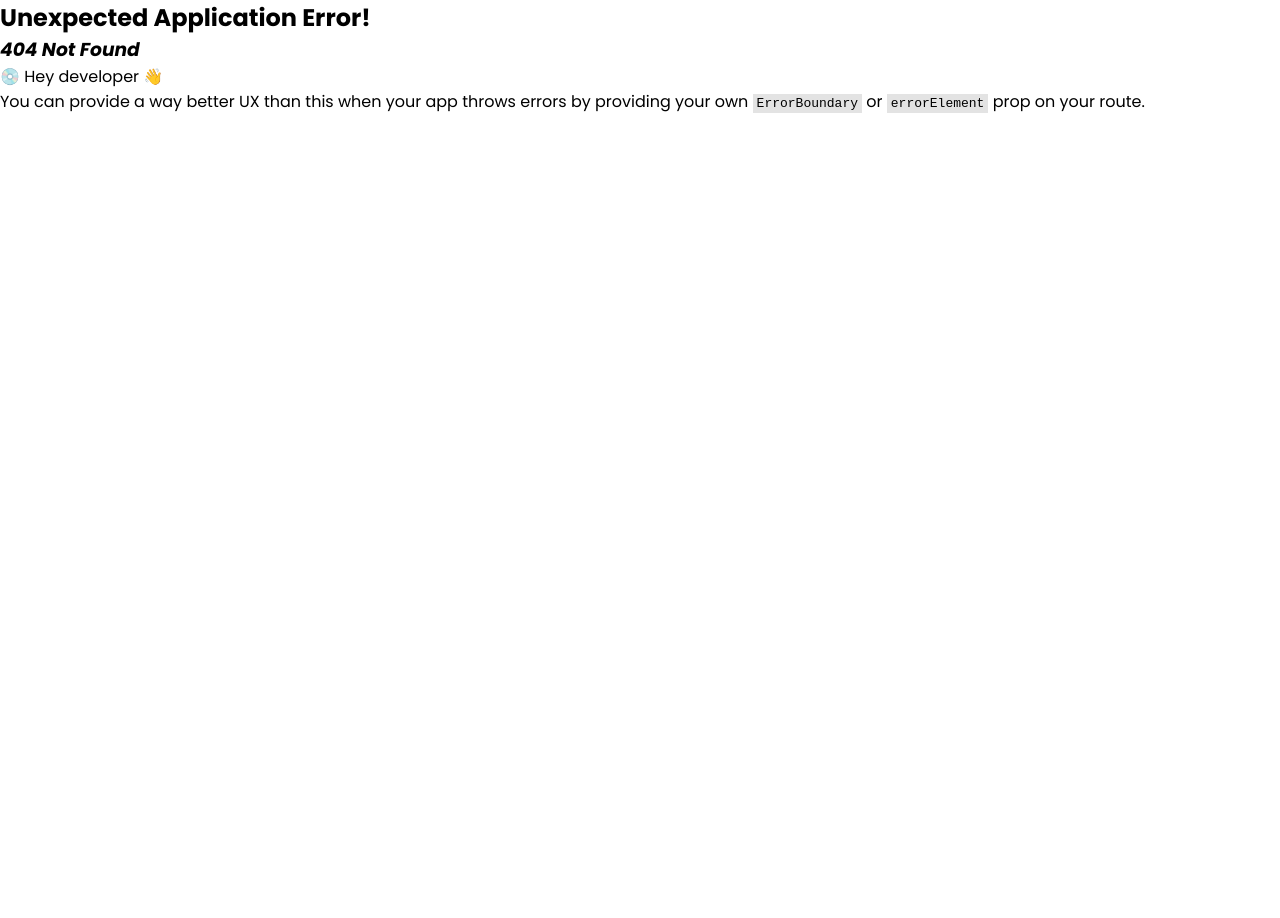
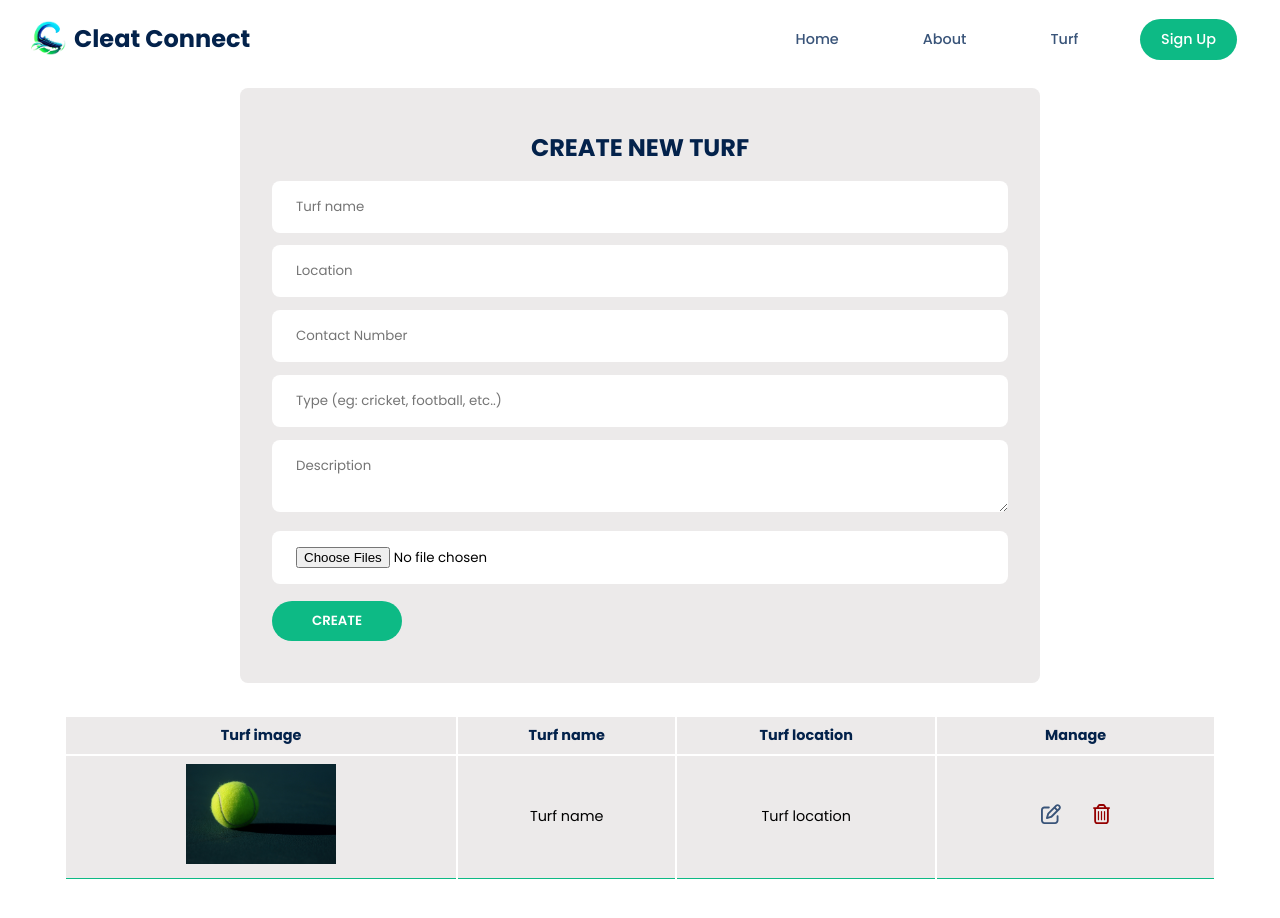
Before and after one commit to nasifswalah/CleatConnect-turfBooking-fe, a React (Vite) app: page /create-new-turf in a window 1280 px wide. Before the commit this address had no page. Shown: the top 918 px of the page. Before the commit the page ends 800 px from the top, so only its background shows below. Built offline with nearby package versions, Linux system fonts and the light colour scheme.

Commit message:
Created the form for create and update turf

```diff
--- a/src/components/Navbar/Navbar.css
+++ b/src/components/Navbar/Navbar.css
@@ -78,7 +78,7 @@ header{
 }
 
 .links .nav-link:hover{
-    background-color: #0dba85;
+    background-color: #0DBA85;
     color: #03224b;
     box-shadow: 5px 10px 30px rgb(85 85 85 / 20%);
     border-radius: 4px;
--- a/src/index.css
+++ b/src/index.css
@@ -7,11 +7,11 @@
   scroll-behavior: smooth;
   text-decoration: none;
   list-style: none;
+  outline: none;
+  border: none;
+  font-family: "Poppins", sans-serif;
 }
 
-body, input, button{
-  font-family: "Poppins", sans-serif;
-}
 
 *::-webkit-scrollbar{
   display: none;
--- a/src/pages/AuthPage/AuthPage.css
+++ b/src/pages/AuthPage/AuthPage.css
@@ -42,7 +42,7 @@
   transition: 1s 0.7s ease-in-out;
 }
 
-form {
+.auth-container form {
   display: flex;
   align-items: center;
   justify-content: center;
--- a/src/pages/CourtDetailsPage/CourtDetails.css
+++ b/src/pages/CourtDetailsPage/CourtDetails.css
@@ -36,6 +36,7 @@
     margin-top: 10px;
     font-weight: 600;
     font-size: 1rem;
+    color: #03224b;
 }
 
 .left-detail-container p{
--- /dev/null
+++ b/src/pages/TurfCreationPage/TurfCreation .jsx
@@ -0,0 +1,52 @@
+import React from 'react'
+import './TurfCreation.css'
+import sampleImage from "../../assets/tennis.jpg"
+import editIcon from "../../assets/editIcon.svg"
+import deleteIcon from "../../assets/deleteIcon.svg"
+import Navbar from '../../components/Navbar/Navbar'
+
+const TurfCreation  = () => {
+  return (
+    <>
+    <Navbar/>
+      <div className="turf-creation-container">
+        <div className="turf-creation-form-container">
+            <form>
+                <h3>Create New Turf</h3>
+                <input type="text" placeholder='Turf name' name='name' className='creation-box'/>
+                <input type="text" placeholder='Location' name='location' className='creation-box'/>
+                <input type="number" placeholder='Contact Number' name='contactNumber' className='creation-box'/>
+                <input type="text" placeholder='Type (eg: cricket, football, etc..)' name='type' className='creation-box'/>
+                <textarea type="text" placeholder='Description' name='description' className='creation-box'/>
+                <input type="file" accept='image/*' multiple name='images' className='creation-box'/>
+                <button type='button' className='btn' >Create</button>
+            </form>
+        </div>
+
+        <div className="turf-creation-display">
+            <table className="turf-creation-display-table">
+                <thead>
+                    <tr>
+                        <th>Turf image</th>
+                        <th>Turf name</th>
+                        <th>Turf location</th>
+                        <th colSpan="2" >Manage</th>
+                    </tr>
+                    <tr>
+                        <td><img src={sampleImage} alt="turf tumb image"  height="100"/></td>
+                        <td>Turf name</td>
+                        <td>Turf location</td>
+                        <td colSpan="2" className='manage-btns'>
+                            <span><img src={editIcon} alt=""/></span>
+                            <span><img src={deleteIcon} alt=""/></span>
+                        </td>
+                    </tr>
+                </thead>
+            </table>
+        </div>
+      </div>
+    </>
+  )
+}
+
+export default TurfCreation
--- /dev/null
+++ b/src/pages/TurfCreationPage/TurfCreation.css
@@ -0,0 +1,93 @@
+.turf-creation-container{
+    padding: 1.5rem;
+    max-width: 1200px;
+    margin: 0 auto;
+    margin-top: 4rem;
+}
+
+.turf-creation-form-container form{
+    max-width: 50rem;
+    padding: 2rem;
+    margin: 0 auto;
+    border-radius: 0.5rem;
+    background-color: #eceaea;
+}
+
+.turf-creation-form-container form h3{
+    text-transform: uppercase;
+    font-size: 1.5rem;
+    margin: 0.6rem 0;
+    color: #03224b;
+    text-align: center;
+}
+
+.turf-creation-form-container form button{
+    margin-right: 1rem;
+}
+
+.turf-creation-form-container form .back{
+    background-color: #929292;
+}
+
+.turf-creation-form-container form .creation-box{
+    width: 100%;
+    padding: 1rem 1.5rem;
+    margin: 0.4rem 0;
+    border-radius: 0.5rem;
+    background-color: #fff;
+}
+
+.turf-creation-display{
+    margin: 2rem auto;
+}
+
+.turf-creation-display-table{
+    width: 100%;
+    text-align: center;
+}
+
+.turf-creation-display-table thead{
+    background-color: #eceaea;
+}
+
+.turf-creation-display-table th{
+    padding: 0.5rem;
+    font-size: 0.9rem;
+    color: #03224b;
+}
+
+.turf-creation-display-table td{
+    padding: 0.5rem;
+    font-size: 0.9rem;
+    border-bottom: 1px solid #0DBA85;
+}
+
+.manage-btns img:first-child{
+    padding-left: 1rem;
+}
+
+.manage-btns img:last-child{
+    padding-right: 1rem;
+}
+
+@media (max-width: 990px){
+    .turf-creation-form-container form h3{
+        font-size: 1.3rem;
+    }
+}
+
+@media (max-width: 780px){
+    .turf-creation-display-table{
+        width: 80rem;
+    }
+
+    .turf-creation-display{
+        overflow-y: scroll;
+    }
+}
+
+@media (max-width: 470px){
+    .turf-creation-form-container form h3{
+        font-size: 1rem;
+    }
+}
--- /dev/null
+++ b/src/pages/TurfUpdationPage/TurfUpdation.jsx
@@ -0,0 +1,27 @@
+import React from 'react'
+import Navbar from '../../components/Navbar/Navbar'
+
+const TurfUpdation = () => {
+  return (
+    <>
+    <Navbar/>
+      <div className="turf-creation-container">
+        <div className="turf-creation-form-container">
+            <form>
+                <h3>Update Turf</h3>
+                <input type="text" placeholder='Turf name' name='name' className='creation-box'/>
+                <input type="text" placeholder='Location' name='location' className='creation-box'/>
+                <input type="number" placeholder='Contact Number' name='contactNumber' className='creation-box'/>
+                <input type="text" placeholder='Type (eg: cricket, football, etc..)' name='type' className='creation-box'/>
+                <textarea type="text" placeholder='Description' name='description' className='creation-box'/>
+                <input type="file" accept='image/*' multiple name='images' className='creation-box'/>
+                <button type='button' className='btn' >Update</button>
+                <button type='button' className='back btn' >Back</button>
+            </form>
+        </div>
+      </div>
+    </>
+  )
+}
+
+export default TurfUpdation
```
Also changed, not shown: src/main.jsx (+11 -1 lines), src/assets/deleteIcon.svg (added), src/assets/editIcon.svg (added).
